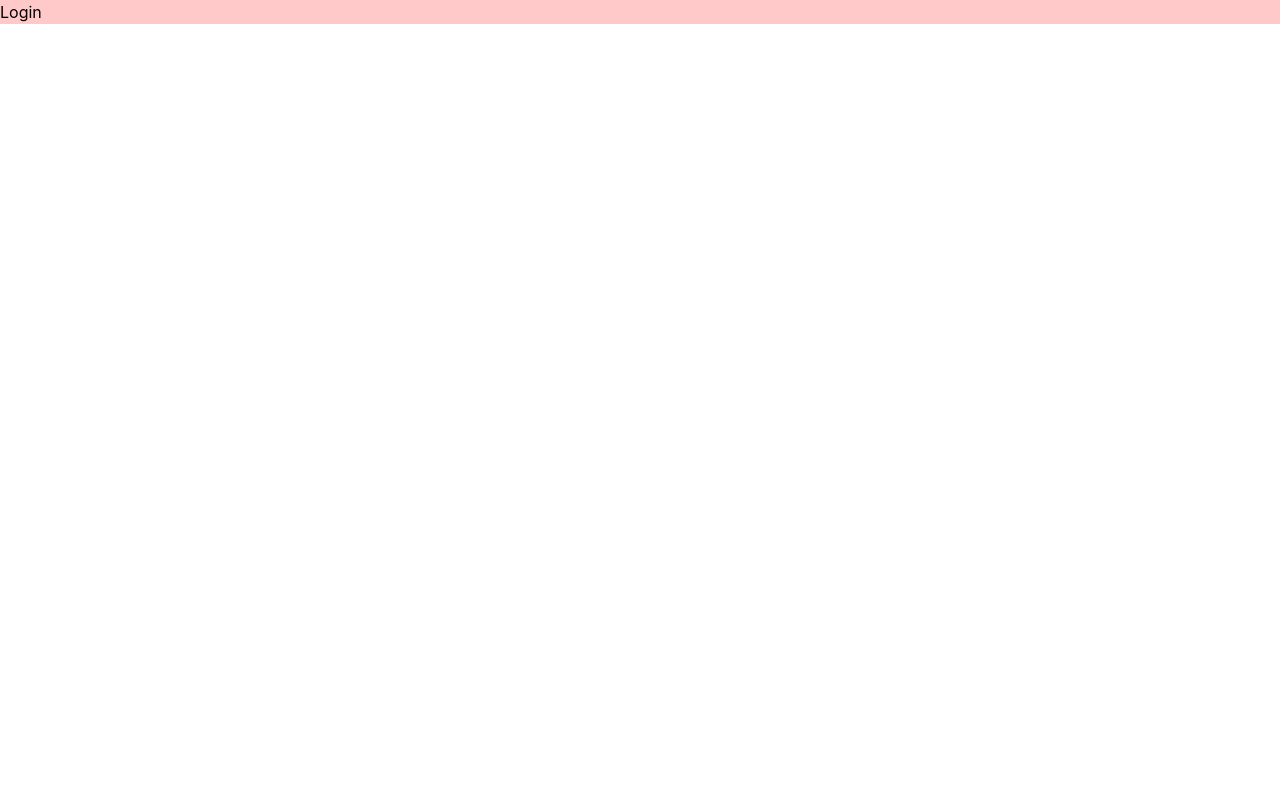
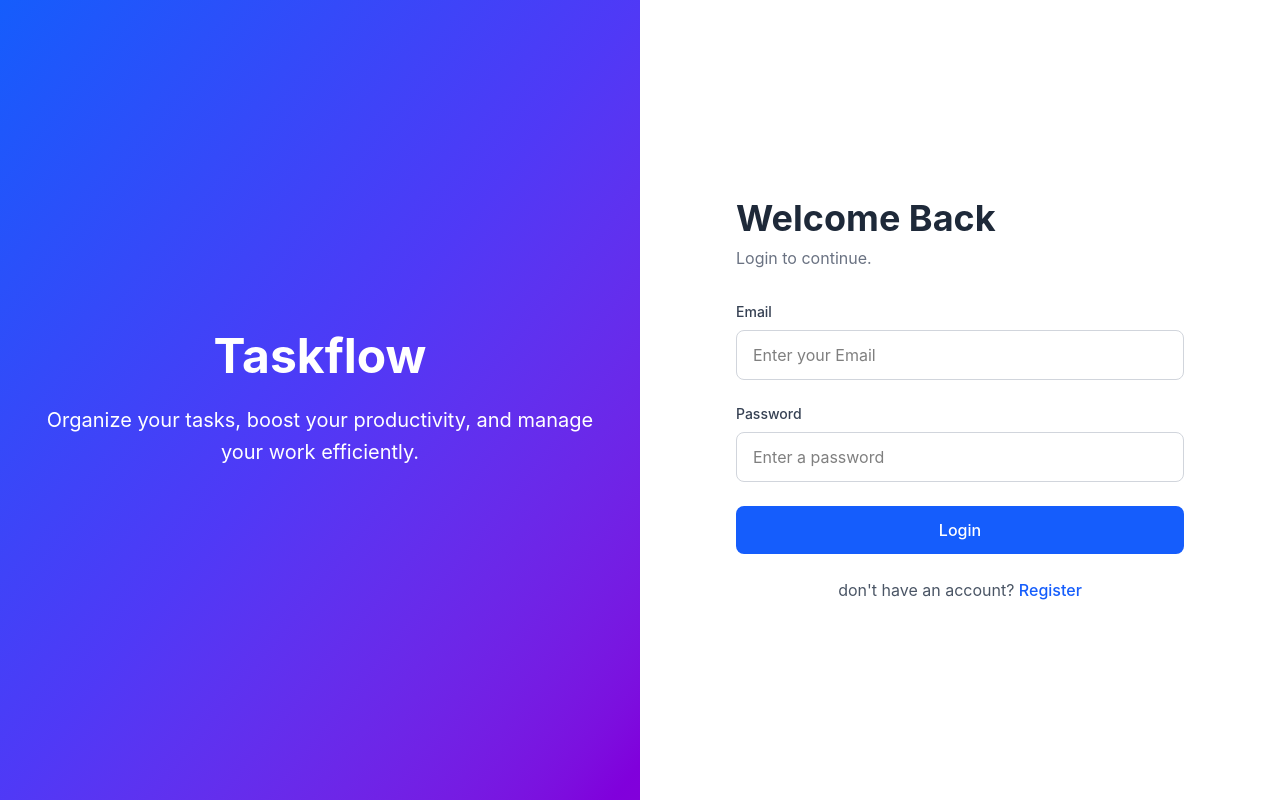
Before and after one commit to GayatriWa/Task-Management-App, a React (Vite) app in the folder client/: page /login in a window 1280 px wide. Built offline with nearby package versions, Linux system fonts and the light colour scheme.

Commit message:
feat: implement frontend login with backend authentication

```diff
--- a/client/src/pages/auth/Login.jsx
+++ b/client/src/pages/auth/Login.jsx
@@ -1,8 +1,141 @@
-import React from 'react'
+import { useState } from 'react'
+import {login} from "../../services/authService"
 
 const Login = () => {
+
+  const [formData, setFormData] = useState({
+    email:"",
+    password:""
+  })
+
+  const [error, setError] = useState({
+    email:"",
+    password:""
+  })
+
+  const handleChange = (e) =>{
+        const {name,value} = e.target;
+
+        setFormData((prev)=>({
+            ...prev,
+            [name]:value
+        }))
+
+        setError((prev)=>({
+            ...prev,
+            [name]:""
+        }))
+
+    }
+
+    const emailRegex = /^[^\s@]+@[^\s@]+\.[^\s@]+$/;
+    const passwordRegex =
+  /^(?=.*[a-z])(?=.*[A-Z])(?=.*\d)(?=.*[@$!%*?&])[A-Za-z\d@$!%*?&]{8,}$/;
+
+  const handleSubmit= async (e)=>{
+        e.preventDefault()
+
+         const newError = {}
+
+        if(!formData.email.trim()){
+                newError.email="email is required"
+        }else if(!emailRegex.test(formData.email)){
+            newError.email = "Please enter a valid email address";
+        }
+
+        if(!formData.password.trim()){
+                newError.password="password is required"
+        }else if(!passwordRegex.test(formData.password)){
+            newError.password = "Password must contain at least 8 characters, one uppercase letter, one lowercase letter, one number, and one special character.";
+        }
+
+
+         setError(newError)
+
+        if(Object.keys(newError).length >0){
+            return
+        }
+
+        const response = await login(formData)
+
+        console.log(response)
+
+        setFormData({
+            email: "",
+            password: ""
+        });
+    }
   return (
-    <div className='bg-red-200'>Login</div>
+    <div className='min-h-screen flex'>
+
+
+        {/* left section  */}
+        <div className='w-1/2 bg-gradient-to-br bg-blue-600 via-indigo-600 to-purple-700 flex items-center justify-center'>
+            <div className='text-center text-white px-10'>
+                <h1 className='text-5xl font-bold mb-6'>
+                    Taskflow
+                </h1>
+
+                <p className='text-xl leading-8'>
+                     Organize your tasks, boost your productivity, and manage your work efficiently.
+                </p>
+            </div>
+
+        </div>
+        {/* right section  */}
+
+        <div className='w-1/2 flex justify-center items-center'>
+
+            <form className='w-full max-w-md space-y-6'
+            onSubmit={handleSubmit}>
+
+                <h1 className='text-4xl font-bold text-gray-800 mb-2'>Welcome Back</h1>
+
+                <p className='text-gray-500 mb-8'>
+                    Login to continue.
+                </p>
+
+                 <div>
+                    <label className='block text-sm font-medium text-gray-700 mb-2'>Email </label>
+
+                    <input type="email"
+                    placeholder='Enter your Email'
+                    name='email'
+                    value={formData.email}
+                    onChange={handleChange}
+                    className='w-full px-4 py-3 border border-gray-300 rounded-lg outline-none focus:ring-2 focus:ring-blue-500'/>
+
+                    {error.email && <p className='text-red-500 text-sm mt-1'>{error.email}</p>}
+                </div>
+
+                 <div>
+                    <label className='block text-sm font-medium text-gray-700 mb-2'>Password </label>
+
+                    <input type="password"
+                    placeholder='Enter a password'
+                    name='password'
+                    value={formData.password}
+                    onChange={handleChange}
+                    className='w-full px-4 py-3 border border-gray-300 rounded-lg outline-none focus:ring-2 focus:ring-blue-500'/>
+
+                    {error.password && <p className='text-red-500 text-sm mt-1'>{error.password}</p>}
+                </div>
+
+                <button type='submit'
+                className='w-full bg-blue-600 text-white py-3 rounded-lg hover:bg-blue-700 transition duration-300 font-medium '>
+                    Login
+                </button>
+
+
+                <p className='text-center text-gray-600'>
+                     don't have an account?{" "}
+                     <span className='text-blue-600 font-medium cursor-pointer hover:underline'>Register</span></p>
+            </form>
+
+        </div>
+
+
+    </div>
   )
 }
 
--- a/client/src/pages/auth/Register.jsx
+++ b/client/src/pages/auth/Register.jsx
@@ -1,4 +1,3 @@
-import React from 'react'
 import { useState } from 'react'
 import { register } from '../../services/authService'
 
@@ -76,13 +75,18 @@ const Register = () => {
         if(Object.keys(newError).length >0){
             return
         }
+        const { name, email, password } = formData;
 
-        // console.log("form submitted successfully")
-        // console.log(formData)
-
-        const response = await register(formData)
+        const response = await register({ name, email, password })
 
         console.log(response)
+
+        setFormData({
+    name: "",
+    email: "",
+    password: "",
+    confirmPassword: ""
+});
     }
 
 
@@ -127,7 +131,7 @@ const Register = () => {
                     onChange={handleChange}
                     className='w-full px-4 py-3 border border-gray-300 rounded-lg outline-none focus:ring-2 focus:ring-blue-500'/>
 
-                    {error.name && <p>{error.name}</p>}
+                    {error.name && <p className='text-red-500 text-sm mt-1'>{error.name}</p>}
                 </div>
 
                  <div>
@@ -140,7 +144,7 @@ const Register = () => {
                     onChange={handleChange}
                     className='w-full px-4 py-3 border border-gray-300 rounded-lg outline-none focus:ring-2 focus:ring-blue-500'/>
 
-                    {error.email && <p>{error.email}</p>}
+                    {error.email && <p className='text-red-500 text-sm mt-1'>{error.email}</p>}
                 </div>
 
                  <div>
@@ -153,7 +157,7 @@ const Register = () => {
                     onChange={handleChange}
                     className='w-full px-4 py-3 border border-gray-300 rounded-lg outline-none focus:ring-2 focus:ring-blue-500'/>
 
-                    {error.password && <p>{error.password}</p>}
+                    {error.password && <p className='text-red-500 text-sm mt-1'>{error.password}</p>}
                 </div>
 
                  <div>
@@ -165,7 +169,7 @@ const Register = () => {
                     value={formData.confirmPassword}
                     onChange={handleChange}
                     className='w-full px-4 py-3 border border-gray-300 rounded-lg outline-none focus:ring-2 focus:ring-blue-500'/>
-                    {error.confirmPassword && <p>{error.confirmPassword}</p>}
+                    {error.confirmPassword && <p className='text-red-500 text-sm mt-1'>{error.confirmPassword}</p>}
                 </div>
 
                 <button type='submit'
--- a/client/src/services/authService.js
+++ b/client/src/services/authService.js
@@ -8,6 +8,8 @@ const register = async (userData) => {
 
 const login = async (userData) => {
     const response = await api.post("/auth/login", userData)
+
+    return response.data
 }
 
 export {register, login}
```
